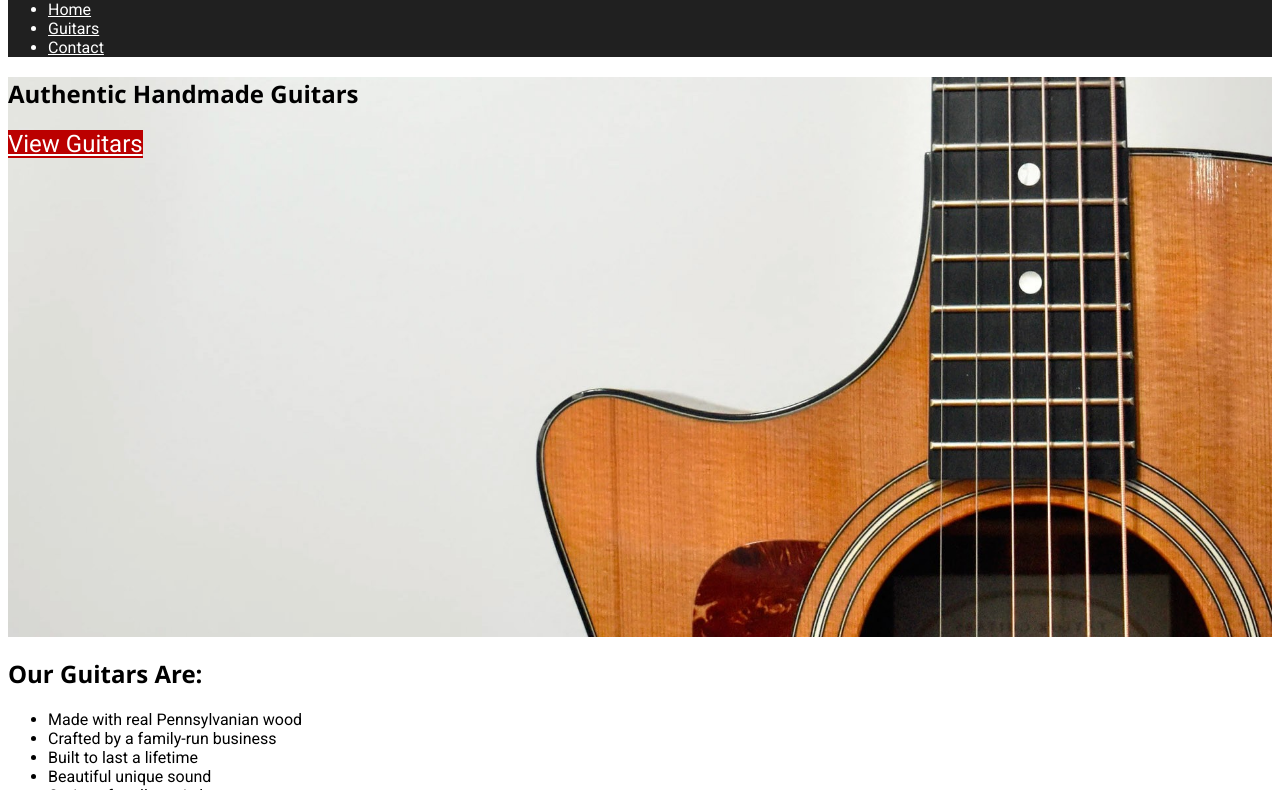
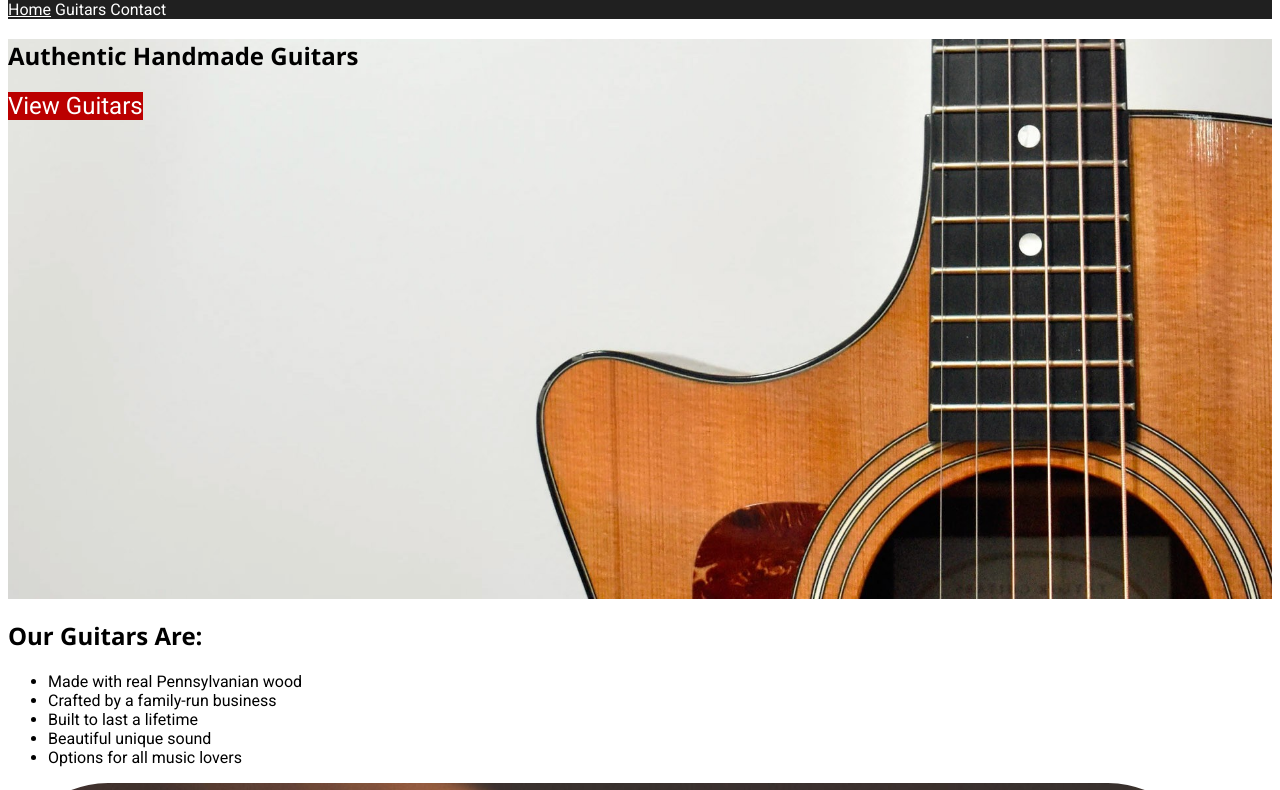
Before and after one commit to Lukew101/Module-1---HTML-CSS, a plain HTML site: page index.html in a window 1280 px wide. Shown: the part 46-836 px from the top of the page. Drawn offline with Linux system fonts and the light colour scheme; a web font is replaced by a local one.

Commit message:
Changes to header

```diff
--- a/CSS/style.css
+++ b/CSS/style.css
@@ -12,8 +12,17 @@ h2,
 .logo {
     font-family: "Boots And Spurs", 'Segoe UI', Tahoma, Geneva, Verdana, sans-serif;
 }
+
 .product-list h2 {
     font-family: "Roboto", Verdana, Geneva, Tahoma, sans-serif;
+}
+
+nav ul {
+    padding: 0px;
+}
+
+nav li {
+    display: inline-block;
 }
 
 header,
@@ -26,10 +35,19 @@ header a {
     color: white;
 }
 
+/* Links */
+a {
+    text-decoration: none;
+}
+
 .cta {
     background-color: #bb0000;
     color: #fff;
     font-size: 1.5em;
+}
+
+.active {
+    text-decoration: underline;
 }
 
 .reviews{
--- a/index.html
+++ b/index.html
@@ -13,11 +13,11 @@
     <header>
         <a href="index.html" class="logo">Guitar Kings</a>
         <nav>
-             <ul>
-                <li><a href="index.html">Home</a></li>
-                <li><a href="guitars.html">Guitars</a></li>
-                <li><a href="contact.html">Contact</a></li>
-             </ul>
+           <ul>
+               <li><a href="index.html" class="active">Home</a></li>
+               <li><a href="guitars.html">Guitars</a></li>
+               <li><a href="contact.html">Contact</a></li>
+           </ul>
         </nav>
     </header>
     <main>
```
Also changed, not shown: contact.html (+7 -7 lines), guitars.html (+6 -6 lines), products/adirondack-red.html (+1 -1 lines).
